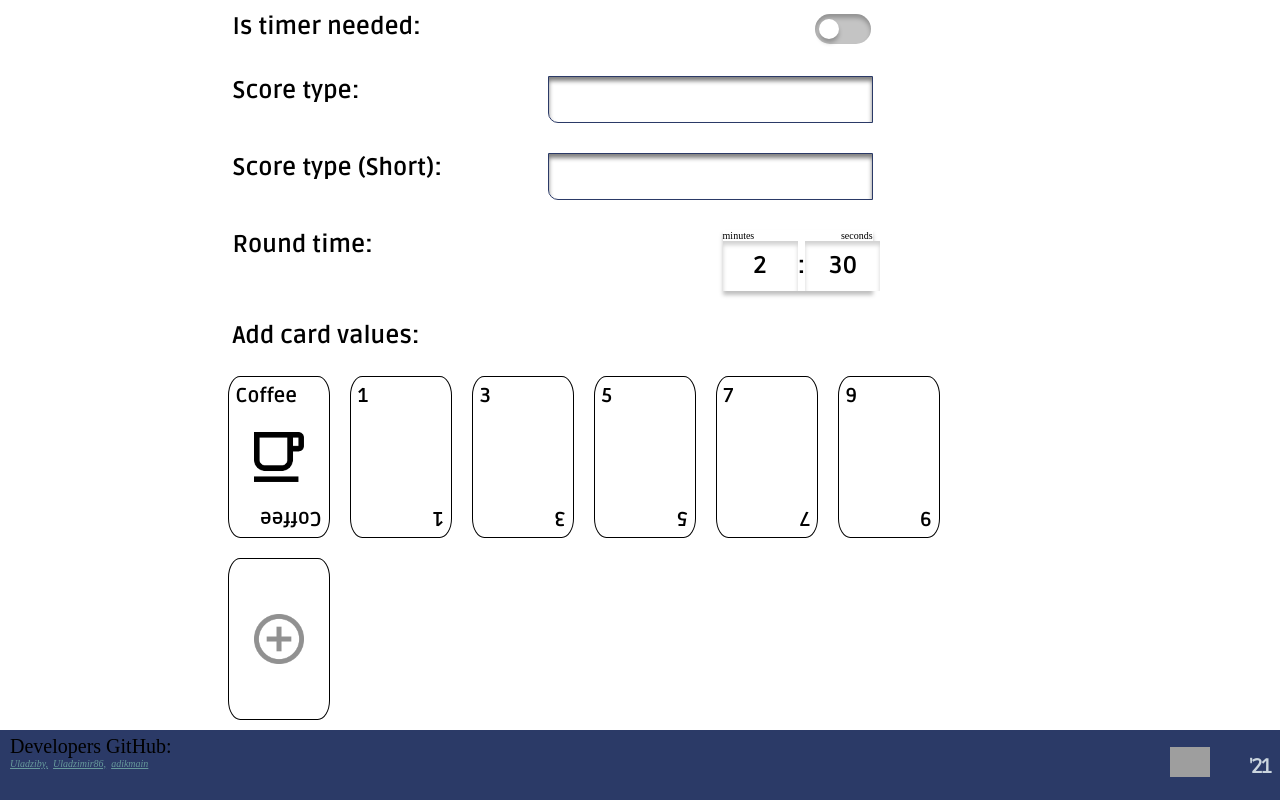
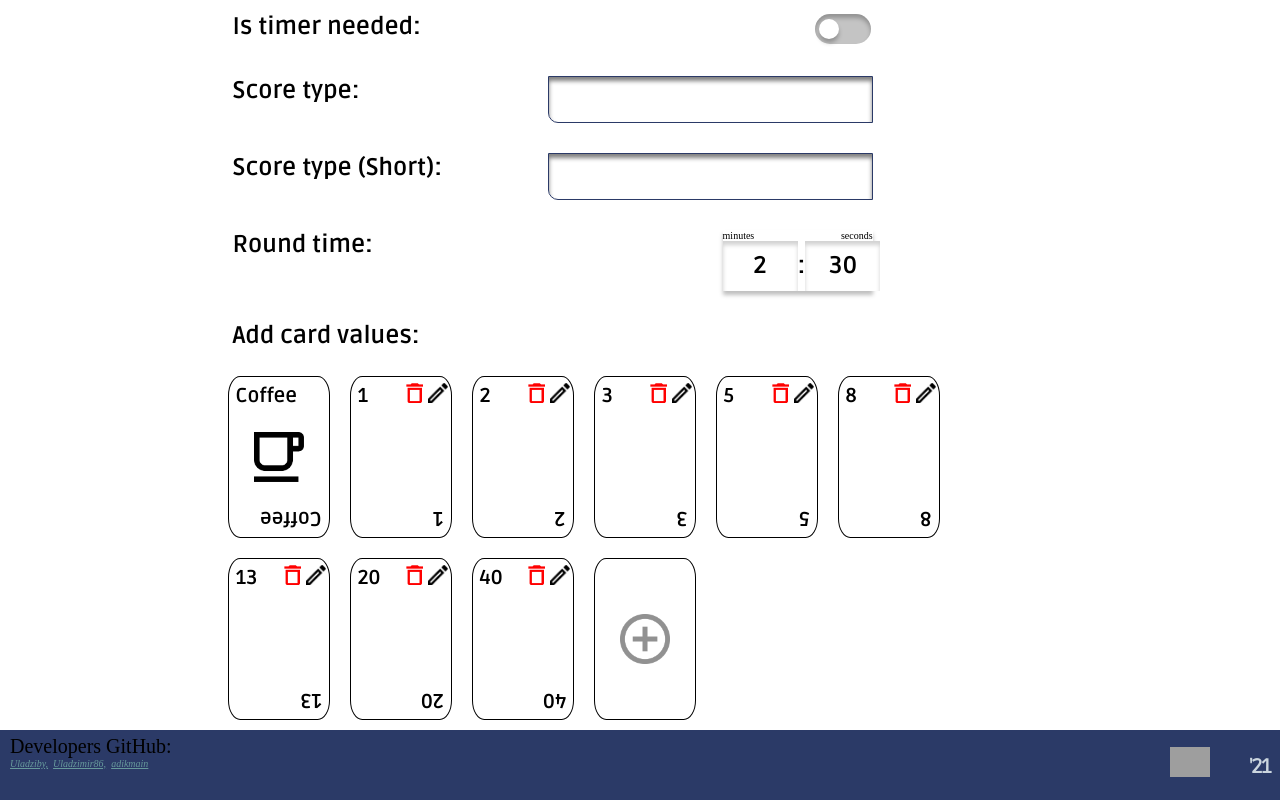
Before and after one commit to Uladzimir86/pointing-poker, a React (Create React App) app in the folder front/: page /lobby in a window 1280 px wide. Shown: the part 930-1730 px from the top of the page. Built offline with nearby package versions, Linux system fonts and the light colour scheme; grey boxes are pictures that could not be loaded.

Commit message:
feat: add btns update and delete to custom-card component

```diff
--- a/front/src/UI-components/custom-card/custom-card.component.tsx
+++ b/front/src/UI-components/custom-card/custom-card.component.tsx
@@ -1,13 +1,19 @@
 import { FC, SetStateAction, useState } from 'react'
+import { useDispatch, useSelector } from 'react-redux'
 import './custom-card.styles.scss'
+import {SettingsState} from '../../types/reducers/game-settings'
+import {SettingsActionTypes} from '../../types/reducers/game-settings'
+import deleteIcon from '../../assets/icons/delete-card-icon.png'
+import editIcon from '../../assets/icons/edit-card-icon.png'
 
 interface CustomCardPropsInterface {
   values?: string
   centerValue?: string
   coffee?: boolean
   addCard?: boolean
-  setCardStorage: React.Dispatch<SetStateAction<number[]>>
-  cardStorage: number[]
+  //setCardStorage: React.Dispatch<SetStateAction<number[]>>
+  //cardStorage: number[]
+  isBtns?: boolean
   inGameSelected?: boolean
 }
 
@@ -16,12 +22,14 @@ const CustomCard: FC<CustomCardPropsInterface> = ({
   centerValue,
   coffee,
   addCard,
-  setCardStorage,
-  cardStorage,
+  isBtns,
+  //setCardStorage,
+  //cardStorage,
   inGameSelected,
 }) => {
   const [selected, setSelected] = useState(false)
-
+  const dispatch = useDispatch();
+  const cardStorage: number[] = useSelector(({settings}: {settings: SettingsState})=>settings.cardStorage)
   const handleClick = () => {
     if (inGameSelected) {
       if (!addCard) {
@@ -31,10 +39,14 @@ const CustomCard: FC<CustomCardPropsInterface> = ({
   }
 
   const handleAddCard = () => {
-    const nextCard = Number(cardStorage[cardStorage.length - 1]) + 1
-    if (addCard) {
-      setCardStorage([...cardStorage, nextCard])
-    }
+    cardStorage.push(0);
+    dispatch({
+      type: SettingsActionTypes.UPDATE_CARDSTORAGE,
+      payload: cardStorage,
+    })
+    // if (addCard) {
+    //   setCardStorage([...cardStorage, nextCard])
+    // }
   }
 
   const topAndBottomValues = coffee ? 'Coffee' : values
@@ -44,7 +56,17 @@ const CustomCard: FC<CustomCardPropsInterface> = ({
       className={`custom-card ${selected ? 'selected-card' : ''}`}
       onClick={handleClick}
     >
-      <div className="upper-value">{topAndBottomValues}</div>
+      <div className="custom-card__head" >
+        <div className="upper-value">{topAndBottomValues}</div>
+        {!isBtns && <div className="custom-card__btns-container" >
+          <div>
+            <img src={deleteIcon} alt="Delete" className="delete-button delete-button_custom-card " />
+          </div>
+          <div>
+            <img src={editIcon} alt="Edit" className="edit-button edit-button_custom-card" />
+          </div>
+        </div>}
+      </div>
 
       <div
         onClick={handleAddCard}
--- a/front/src/UI-components/custom-card/custom-card.styles.scss
+++ b/front/src/UI-components/custom-card/custom-card.styles.scss
@@ -33,6 +33,14 @@
   width: 100px;
   height: 160px;
   margin: 10px;
+  &__head {
+    display: flex;
+    justify-content: space-between;
+    align-items: center;
+  }
+  &__btns-container {
+    display: flex;
+  }
 }
 .upper-value {
   @include font-template();
@@ -73,4 +81,12 @@
 .add-card {
   @include icons();
   background-image: url('../../assets/icons/add-card.png');
+  cursor: pointer;
 }
+.edit-button.edit-button_custom-card,
+.delete-button.delete-button_custom-card {
+  width: 20px;
+  height: 20px;
+  padding: 0;
+  padding-right: 3px;
+}
--- a/front/src/UI-components/custom-issue/custom-issue.styles.scss
+++ b/front/src/UI-components/custom-issue/custom-issue.styles.scss
@@ -63,6 +63,7 @@
   width: 34px;
   height: 33px;
   object-fit: contain;
+  cursor: pointer;
 }
 
 
--- a/front/src/components/game-settings/game-settings.component.tsx
+++ b/front/src/components/game-settings/game-settings.component.tsx
@@ -2,7 +2,8 @@ import React, { FC, useEffect, useState } from 'react'
 import './game-settings.styles.scss'
 import Switcher from '../../UI-components/switcher/switcher'
 import CustomCard from '../../UI-components/custom-card/custom-card.component'
-import { useDispatch } from 'react-redux'
+import { useDispatch, useSelector } from 'react-redux'
+import {SettingsState} from '../../types/reducers/game-settings'
 
 const GameSettings: FC = () => {
   const [scramMasterAsPlayer, setScramMasterAsPlayer] = useState(false)
@@ -15,8 +16,8 @@ const GameSettings: FC = () => {
   const [timerMinutes, setTimerMinutes] = useState(2)
   const [timerSeconds, setTimerSeconds] = useState(30)
 
-  const [cardStorage, setCardStorage] = useState([1, 3, 5, 7, 9])
-
+  const cardStorage: number[] = useSelector(({settings}: {settings: SettingsState})=>settings.cardStorage)
+  console.log(cardStorage)
   const dispatch = useDispatch()
 
   const smartSecondsSetter = (seconds: number) => {
@@ -171,23 +172,25 @@ const GameSettings: FC = () => {
 
       <div className="cards-container">
         <CustomCard
-          setCardStorage={setCardStorage}
-          cardStorage={cardStorage}
+          // setCardStorage={setCardStorage}
+          // cardStorage={cardStorage}
           coffee
+          isBtns={true}
         />
         {cardStorage.map((card, index) => (
           <CustomCard
             key={index}
             centerValue={shortScoreType}
             values={String(card)}
-            setCardStorage={setCardStorage}
-            cardStorage={cardStorage}
+            // setCardStorage={setCardStorage}
+            // cardStorage={cardStorage}
           />
         ))}
         <CustomCard
-          setCardStorage={setCardStorage}
-          cardStorage={cardStorage}
+          // setCardStorage={setCardStorage}
+          // cardStorage={cardStorage}
           addCard
+          isBtns
         />
       </div>
     </div>
--- a/front/src/pages/LobbyPage/lobby-page.tsx
+++ b/front/src/pages/LobbyPage/lobby-page.tsx
@@ -8,7 +8,7 @@ import './lobby-page.styles.scss'
 
 const LobbyPage: FC = () => {
   const state = useTypedSelector((state) => state.settings)
-  console.log(state, '<------ Current State')
+  //console.log(state, '<------ Current State')
 
   const arrOfMembers = [
     {
--- a/front/src/store/reducers/game-settings/gameSettingsReducer.ts
+++ b/front/src/store/reducers/game-settings/gameSettingsReducer.ts
@@ -5,7 +5,7 @@ import {
 } from '../../../types/reducers/game-settings'
 
 const initialState: SettingsState = {
-  cardStorage: [1, 3, 5, 7, 9],
+  cardStorage: [1, 2, 3, 5, 8, 13, 20, 40],
   changingCardInRoundEnd: false,
   isTimerNeeded: false,
   scoreType: '',
@@ -22,6 +22,8 @@ export const gameSettingsReducer = (
   switch (action.type) {
     case SettingsActionTypes.UPDATE_SETTINGS:
       return { ...action.payload }
+    case SettingsActionTypes.UPDATE_CARDSTORAGE:
+      return { ...state, cardStorage: action.payload }
 
     default:
       return state
--- a/front/src/types/reducers/game-settings.ts
+++ b/front/src/types/reducers/game-settings.ts
@@ -1,5 +1,6 @@
 export enum SettingsActionTypes {
   UPDATE_SETTINGS = 'UPDATE_SETTINGS',
+  UPDATE_CARDSTORAGE = 'UPDATE_CARDSTORAGE',
 }
 
 export interface SettingsState {
```
Also changed, not shown: 1 other file (tests, documents, lock files or other folders).
